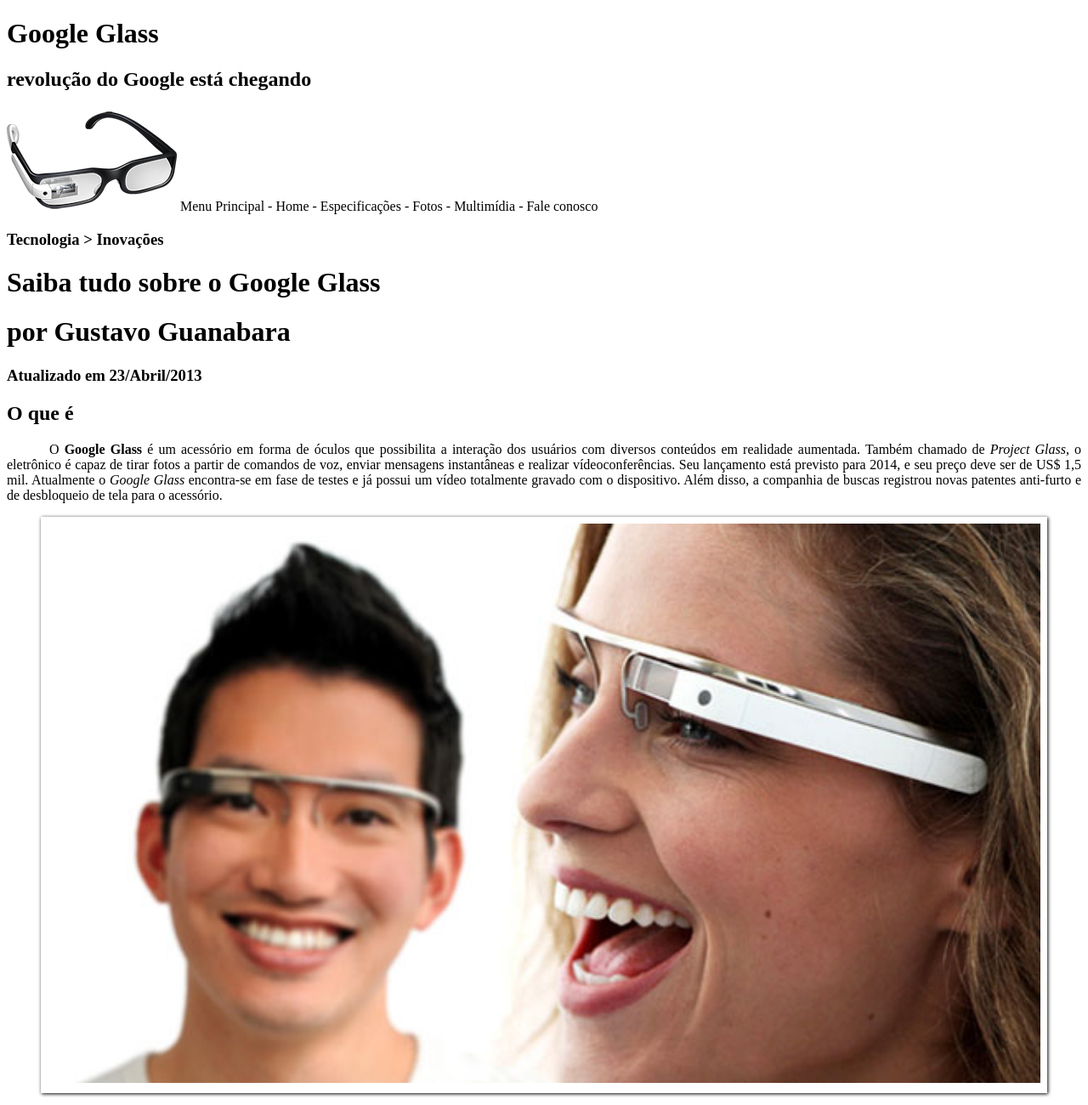
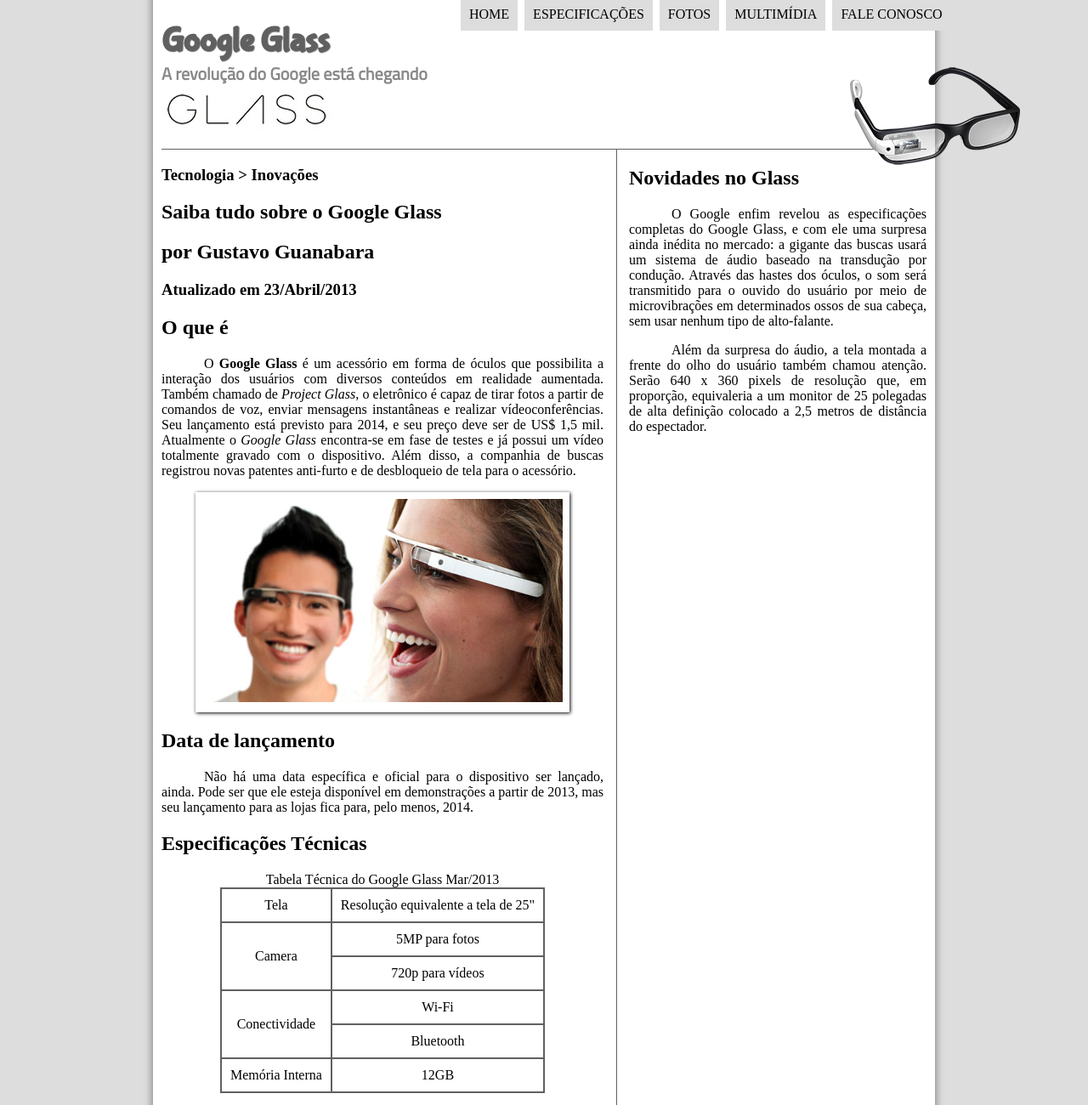
Before and after one commit to yuripiresalves/cursoEmVideo-html5, a plain HTML site: page index.html in a window 1280 px wide. Shown: the top 1300 px of the page at 85% size. Drawn offline with Linux system fonts and the light colour scheme.

Commit message:
continuando o curso

```diff
--- a/_css/estilo.css
+++ b/_css/estilo.css
@@ -1,8 +1,53 @@
 @charset "UTF-8";
+@import url('https://fonts.googleapis.com/css2?family=Titillium+Web&display=swap');
+@font-face {
+    font-family: 'FonteLogo';
+    src: url(../_fonts/bubblegum-sans-regular.otf);
+}
+
+body {
+    background-color: #dddddd;
+    color: rgba(0, 0, 0, 1);
+}
+
+div#interface {
+    width: 900px;
+    background-color: white;
+    margin: -20px auto 0 auto;
+    box-shadow: 0 0 10px rgba(0, 0, 0, 0.5);
+    padding: 10px;
+}
 
 p {
     text-align: justify;
     text-indent: 50px;
+}
+
+header#cabecalho {
+    border-bottom: 1px solid #606060;
+    height: 150px;
+    background: url(../_imagens/glass-logo-peq.jpg) no-repeat 0 80px;
+}
+
+header#cabecalho h1 {
+    font-family: 'FonteLogo', sans-serif;
+    font-size: 30pt;
+    color: #606060;
+    text-shadow: 1px 1px 1px rgba(0, 0, 0, 0.6);
+    margin-bottom: 0;
+}
+
+header#cabecalho h2 {
+    font-family: 'Titillium Web', sans-serif;
+    font-size: 15pt;
+    color: #888888;
+    margin-top: 0;
+}
+
+header#cabecalho img#icone {
+    position: absolute;
+    left: 1000px;
+    top: 75px;
 }
 
 /* FORMATAÇAO FOTO COM LEGENDA */
@@ -34,3 +79,79 @@ figure.foto-legenda figcaption {
 figure.foto-legenda:hover figcaption {
     opacity: 1;
 }
+
+/* FORMATAÇÃO DO MENU */
+nav#menu {
+    display: block;
+}
+
+nav#menu ul {
+    list-style: none;
+    text-transform: uppercase;
+    position: absolute;
+    top: -20px;
+    left: 500px;
+}
+
+nav#menu li {
+    display: inline-block;
+    background-color: #dddddd;
+    padding: 10px;
+    margin: 2px;
+    transition: background-color 1s;
+}
+
+nav#menu li:hover {
+    background-color: #606060;
+}
+
+nav#menu h1 {
+    display: none;
+}
+
+nav#menu a {
+    color: #000;
+    text-decoration: none;
+}
+
+nav#menu a:hover {
+    color: #fff;
+}
+
+section#corpo {
+    display: block;
+    width: 520px;
+    float: left;
+    border-right: 1px solid #606060;
+    padding-right: 15px;
+}
+
+table#tabelaspec {
+    border: 1px solid #606060;
+    border-spacing: 0;
+    margin-left: auto;
+    margin-right: auto;
+}
+
+table#tabelaspec td {
+    border: 1px solid #606060;
+    padding: 10px;
+    text-align: center;
+    vertical-align: middle;
+}
+
+aside#lateral {
+    display: block;
+    width: 350px;
+    float: right;
+}
+
+footer#rodape {
+    clear: both;
+    border-top: 1px solid #606060;
+}
+
+footer#rodape p {
+    /* padding: 10px; */
+    text-align: center;
+}
--- a/index.html
+++ b/index.html
@@ -12,19 +12,24 @@
     <header id="cabecalho">
     <hgroup>
         <h1>Google Glass</h1>
-        <h2>revolução do Google está chegando</h2>
+        <h2>A revolução do Google está chegando</h2>
     </hgroup>
 
-    <img src="/_imagens/glass-oculos-preto-peq.png" alt="óculos google glass">
+    <img id="icone" src="/_imagens/glass-oculos-preto-peq.png" alt="óculos google glass">
 
-Menu Principal
-- Home
-- Especificações
-- Fotos
-- Multimídia
-- Fale conosco
+<nav id="menu">
+    <h1>Menu Principal</h1>
+    <ul>
+        <li><a href="index.html">Home</a></li>
+        <li><a href="specs.html">Especificações</a></li>
+        <li><a href="fotos.html">Fotos</a></li>
+        <li><a href="multimidia.html">Multimídia</a></li>
+        <li><a href="fale-conosco.html">Fale conosco</a></li>
+    </ul>
+</nav>
     </header>
 
+<section id="corpo">
 <hgroup>
     <h3>Tecnologia > Inovações</h3>
     <h1>Saiba tudo sobre o Google Glass</h1>
@@ -46,12 +51,17 @@ Menu Principal
 <p>Não há uma data específica e oficial para o dispositivo ser lançado, ainda. Pode ser que ele esteja disponível em demonstrações a partir de 2013, mas seu lançamento para as lojas fica para, pelo menos, 2014.</p>
 
 <h1>Especificações Técnicas</h1>
-Tabela Técnica do Google Glass Mar/2013
 
-Tela:Resolução equivalente a tela de 25"
-Camera: 5MP para fotos / 720p para vídeos
-Conectividade: Wi-Fi/ Bluetooth
-Memória Interna: 12GB
+<table id="tabelaspec">
+<caption>Tabela Técnica do Google Glass Mar/2013</caption>
+
+<tr><td>Tela</td><td>Resolução equivalente a tela de 25"</td></tr>
+<tr><td rowspan="2">Camera</td><td>5MP para fotos</td></tr>
+<tr><td>720p para vídeos</td></tr>
+<tr><td rowspan="2">Conectividade</td><td>Wi-Fi</td></tr>
+<tr><td>Bluetooth</td></tr>
+<tr><td>Memória Interna</td><td>12GB</td></tr>
+</table>
 
 <h1>Como funciona</h1>
 <p>De acordo com fontes próximas do Google, os óculos vão contar com uma pequena tela de LCD ou AMOLED na parte superior e em frente aos olhos do usuário. Com o uso de uma câmera e GPS, você pode se situar, assim como selecionar opções com o movimento da cabeça</p>
@@ -66,13 +76,23 @@ Memória Interna: 12GB
 
 [AQUI ENTRA UM VÍDEO]
 
+</section>
+
+<aside id="lateral">
+
     <h2>Novidades no Glass</h2>
     <p>O Google enfim revelou as especificações completas do Google Glass, e com ele uma surpresa ainda inédita no mercado: a gigante das buscas usará um sistema de áudio baseado na transdução por condução. Através das hastes dos óculos, o som será transmitido para o ouvido do usuário por meio de microvibrações em determinados ossos de sua cabeça, sem usar nenhum tipo de alto-falante.</p>
 
     <p>Além da surpresa do áudio, a tela montada a frente do olho do usuário também chamou atenção. Serão 640 x 360 pixels de resolução que, em proporção, equivaleria a um monitor de 25 polegadas de alta definição colocado a 2,5 metros de distância do espectador.</p>
 
-<p>Copyright 2013 - by Gustavo Guanabara
-Facebook | Twitter</p>
+</aside>
+
+<footer id="rodape">
+    <p>Copyright 2013 - by Gustavo Guanabara <br>
+   <a href="http://facebook.com" target="_blank">Facebook</a>  |
+   <a href="http://twitter.com" target="_blank">Twitter</a></p>
+</footer>
+
 </div>
 </body>
 </html>
```
Lines whose indentation alone changed are shown as unchanged.
